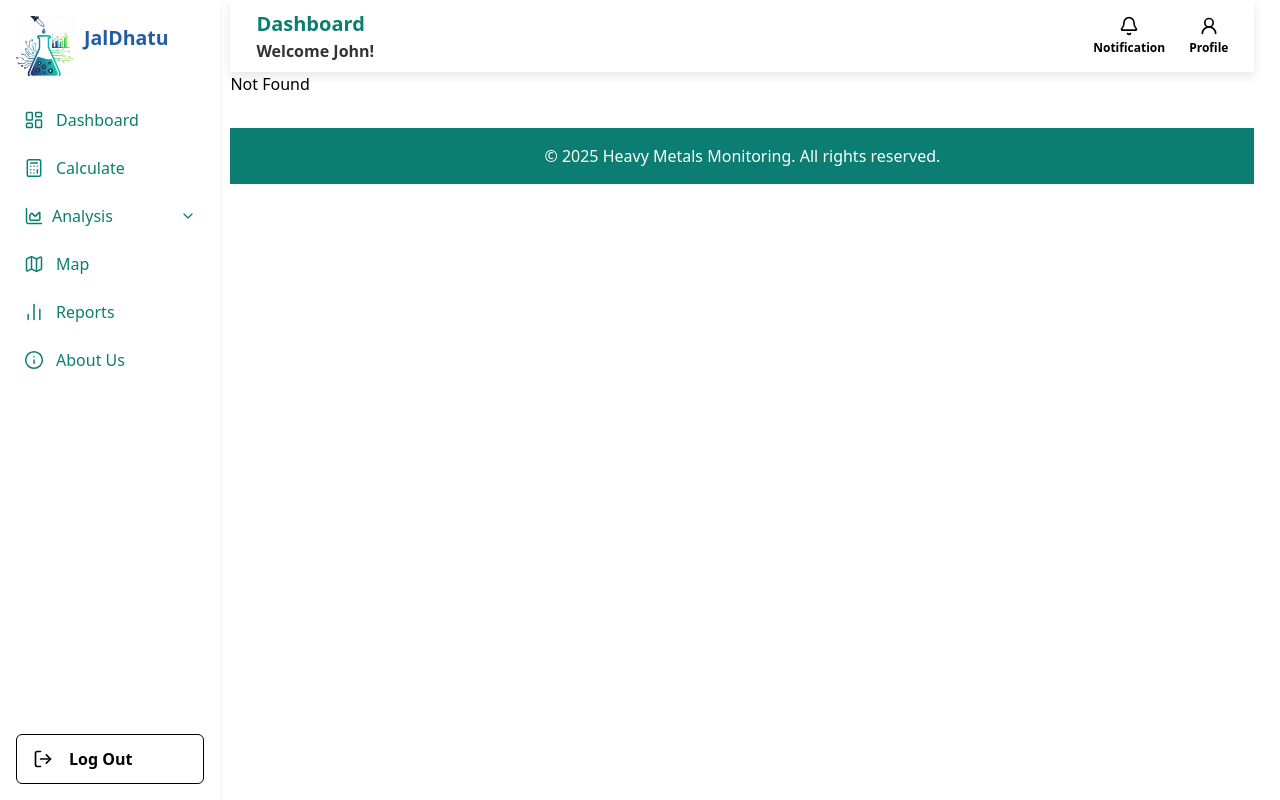
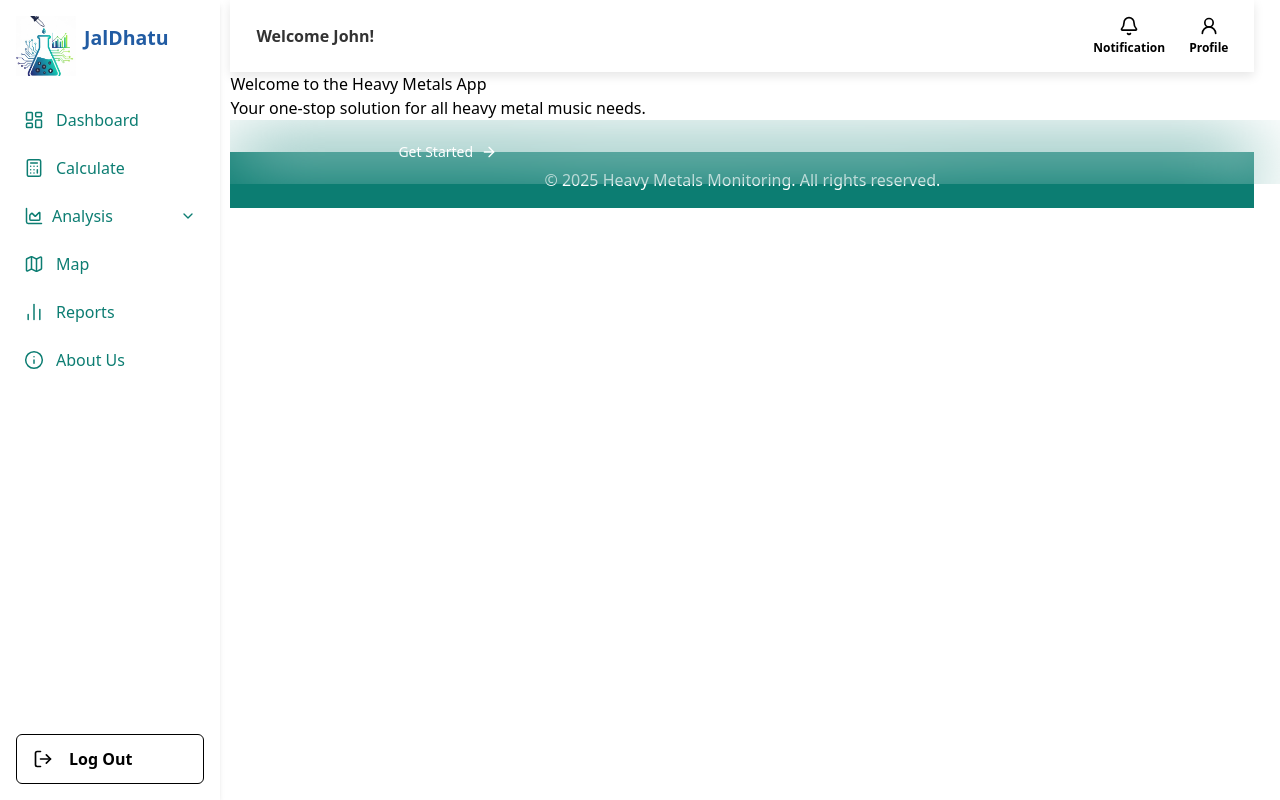
Before and after one commit to Tarushiiiii/Heavy_Metals, a React (Vite) app: page /landing in a window 1280 px wide. Before the commit this address had no page. Built offline with nearby package versions, Linux system fonts and the light colour scheme; no server answers.

Commit message:
clerk login

```diff
--- a/package.json
+++ b/package.json
@@ -10,6 +10,7 @@
     "preview": "vite preview"
   },
   "dependencies": {
+    "@clerk/clerk-react": "^5.54.0",
     "@emotion/react": "^11.14.0",
     "@emotion/styled": "^11.14.1",
     "@hookform/resolvers": "^5.2.2",
--- a/src/App.jsx
+++ b/src/App.jsx
@@ -1,32 +1,62 @@
-import { createBrowserRouter, RouterProvider } from 'react-router-dom';
-import { Layout } from './components/layout/layout';
-import { Dashboard } from './pages/dashboard';
-import { AboutUs } from './pages/about_us';
-import { Reports } from './pages/reports';
-import { Map } from './pages/map';
-import { CalculateHMPI } from './pages/data_entry';
-import { Settings } from './pages/settings';
-import { Analysis } from './pages/analysis';
-import { Methodology } from './components/analysis/methodology';
-import { Suggestion } from './components/analysis/suggestions';
+import { createBrowserRouter, RouterProvider } from "react-router-dom";
+import { Layout } from "./components/layout/layout";
+import { Dashboard } from "./pages/dashboard";
+import { AboutUs } from "./pages/about_us";
+import { Reports } from "./pages/reports";
+import { Map } from "./pages/map";
+import { CalculateHMPI } from "./pages/data_entry";
+import { Settings } from "./pages/settings";
+import { Analysis } from "./pages/analysis";
+import { Methodology } from "./components/analysis/methodology";
+import { Suggestion } from "./components/analysis/suggestions";
+import { LandingPage } from "./pages/landing_page";
 
 const router = createBrowserRouter([
   {
     path: "/",
     element: <Layout />,
     children: [
-      { index: true, element: <Dashboard />, handle: { header: 'Dashboard' } },
-      { path: "about_us", element: <AboutUs />, handle: { header: 'About Us' } },
-      { path: "reports", element: <Reports />, handle: { header: 'Reports' } },
-      { path: "map", element: <Map />, handle: { header: 'Map' } },
-      { path: "calculate_hmpi", element: <CalculateHMPI />, handle: { header: 'Calculate HMPI' } },
-      { path: "analysis", element: <Analysis />, handle: { header: 'Analysis' } },
-      { path: "methodology", element: <Methodology />, handle: { header: 'Methodology' } },
-      { path: "suggestions", element: <Suggestion />, handle: { header: 'Suggestion' } },
-      { path: "settings", element: <Settings />, handle: { header: 'Settings' } },
+      { index: true, element: <Dashboard />, handle: { header: "Dashboard" } },
+      {
+        path: "about_us",
+        element: <AboutUs />,
+        handle: { header: "About Us" },
+      },
+      { path: "reports", element: <Reports />, handle: { header: "Reports" } },
+      { path: "map", element: <Map />, handle: { header: "Map" } },
+      {
+        path: "calculate_hmpi",
+        element: <CalculateHMPI />,
+        handle: { header: "Calculate HMPI" },
+      },
+      {
+        path: "analysis",
+        element: <Analysis />,
+        handle: { header: "Analysis" },
+      },
+      {
+        path: "methodology",
+        element: <Methodology />,
+        handle: { header: "Methodology" },
+      },
+      {
+        path: "suggestions",
+        element: <Suggestion />,
+        handle: { header: "Suggestion" },
+      },
+      {
+        path: "settings",
+        element: <Settings />,
+        handle: { header: "Settings" },
+      },
+      {
+        path: "landing",
+        element: <LandingPage />,
+        handle: { header: "Landing" },
+      },
       { path: "*", element: <h1>Not Found</h1> },
-    ]
-  }
+    ],
+  },
 ]);
 
 export const App = () => {
--- /dev/null
+++ b/src/components/layout/navbar_home.jsx
@@ -0,0 +1,32 @@
+import { useNavigate } from "react-router-dom";
+import { ArrowRight } from "lucide-react";
+import { useClerk, UserButton, useUser } from "@clerk/clerk-react";
+
+const NavbarHome = () => {
+  // const navigate = useNavigate();
+  const { user } = useUser();
+  const { openSignIn } = useClerk();
+
+  return (
+    <div className="fixed z-5 w-full backdrop-blur-2xl flex justify-between items-center py-3 px-4 sm:px-20 xl:px-32 cursor-pointer">
+      {/* <img
+        onClick={() => navigate("/")}
+        src={assets.logo}
+        alt="logo"
+        className="w-32 sm:w-44 cursor-pointer"
+      /> */}
+      {user ? (
+        <UserButton />
+      ) : (
+        <button
+          onClick={openSignIn}
+          className="flex items-center gap-2 rounded-full text-sm cursor-pointer bg-primary text-white px-10 py-2.5"
+        >
+          Get Started <ArrowRight className="w-4 h-4" />
+        </button>
+      )}
+    </div>
+  );
+};
+
+export default NavbarHome;
--- a/src/main.jsx
+++ b/src/main.jsx
@@ -1,7 +1,16 @@
-import { createRoot } from 'react-dom/client';
-import { App } from './App';
-import './App.css'
+import { createRoot } from "react-dom/client";
+import { App } from "./App";
+import "./App.css";
+import { ClerkProvider } from "@clerk/clerk-react";
 
-createRoot(document.getElementById('root')).render(
-  <App />
-)
+const PUBLISHABLE_KEY = import.meta.env.VITE_CLERK_PUBLISHABLE_KEY;
+
+if (!PUBLISHABLE_KEY) {
+  throw new Error("Missing Publishable Key");
+}
+
+createRoot(document.getElementById("root")).render(
+  <ClerkProvider publishableKey={PUBLISHABLE_KEY}>
+    <App />
+  </ClerkProvider>
+);
--- /dev/null
+++ b/src/pages/landing_page.jsx
@@ -0,0 +1,11 @@
+import NavbarHome from "../components/layout/navbar_home";
+
+export const LandingPage = () => {
+  return (
+    <div>
+      <h1>Welcome to the Heavy Metals App</h1>
+      <p>Your one-stop solution for all heavy metal music needs.</p>
+      <NavbarHome />
+    </div>
+  );
+};
```
Also changed, not shown: 1 other file (tests, documents, lock files or other folders).
